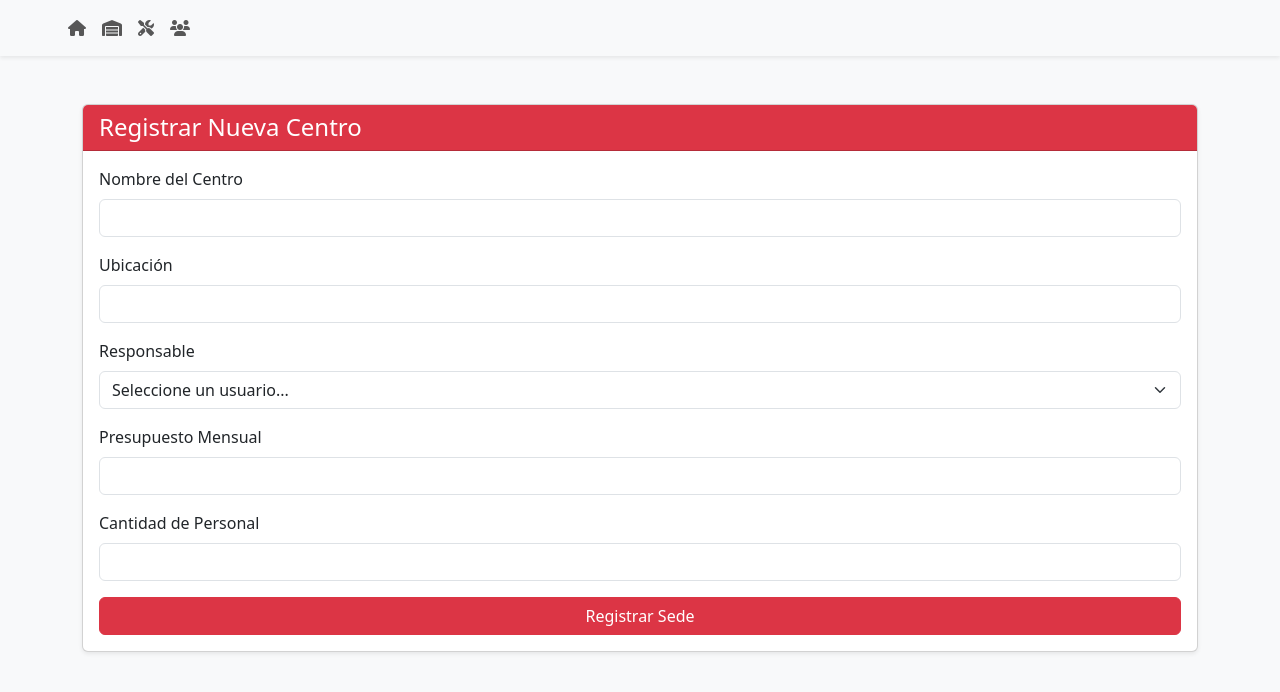
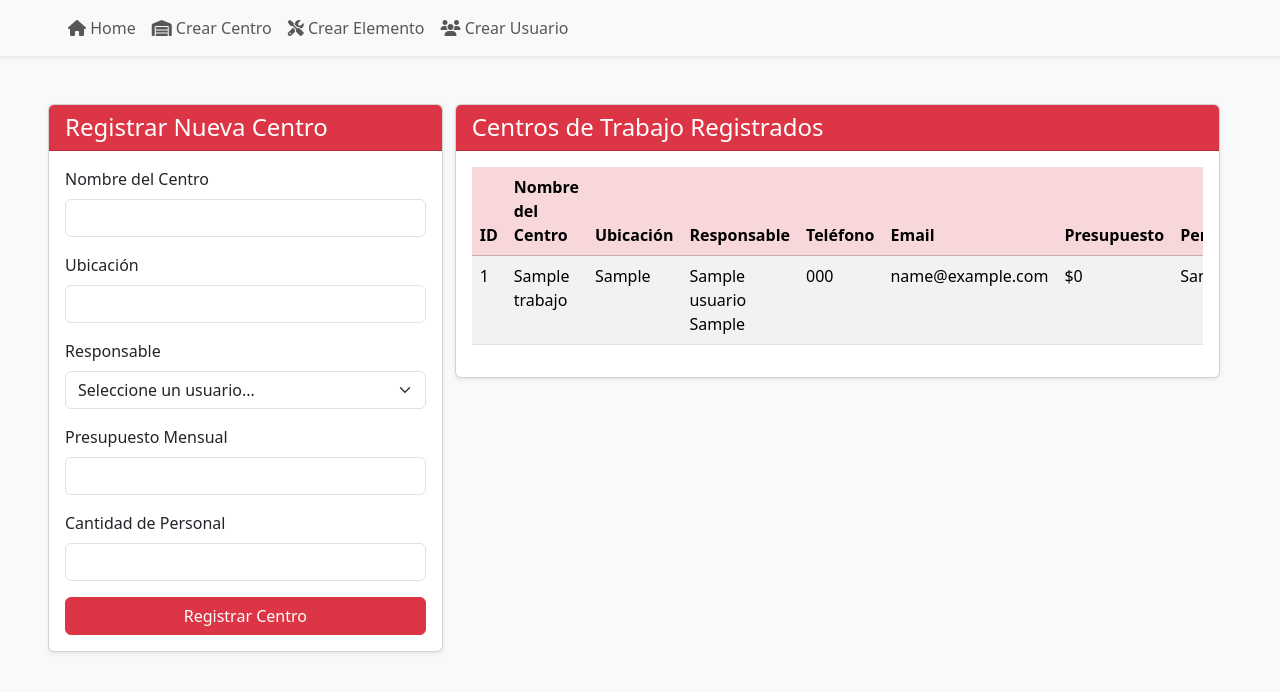
Before and after one commit to JuanSh13/inventario_securapp, a PHP site: page /centros_trabajo/crear_centro.php in a window 1280 px wide. Shown: the top 692 px of the page. Run offline with PHP 8.4, Linux system fonts and the light colour scheme; tables that the repository leaves empty or names only in its code hold one stand-in row (values such as "Sample post").

Commit message:
pre.1.0.0

```diff
--- a/centros_trabajo/centros.php
+++ b/centros_trabajo/centros.php
@@ -21,14 +21,14 @@
     // print_r($centros);
 ?>
 
-<div class="mt-5">
-    <div class="card shadow-sm">
+<section>
+    <article class="card shadow-sm">
         <div class="card-header bg-danger text-white">
             <h4 class="mb-0">Centros de Trabajo Registrados</h4>
         </div>
         <div class="card-body">
             <div class="table-responsive">
-                <table class="table table-striped table-hover align-middle">
+                <table class="table table-striped table-hover">
                     <thead class="table-danger">
                         <tr>
                             <th>ID</th>
@@ -67,5 +67,5 @@
                 </table>
             </div>
         </div>
-    </div>
-</div>
+    </article>
+</section>
--- a/centros_trabajo/crear_centro.php
+++ b/centros_trabajo/crear_centro.php
@@ -43,24 +43,28 @@
                 <li class="nav-item">
                     <a class="nav-link" href="../index.php">
                         <i class="fa-solid fa-house"></i>
+                        Home
                     </a>
                 </li>
                 <!-- Crear Centro -->
                 <li class="nav-item">
                     <a class="nav-link" href="../centros_trabajo/crear_centro.php">
                         <i class="fa-solid fa-warehouse"></i>
+                        Crear Centro
                     </a>
                 </li>
                 <!-- Crear Elemento de Inventario -->
                 <li class="nav-item">
                     <a class="nav-link" href="../inventario_principal/crear_elemento.php">
                         <i class="fa-solid fa-screwdriver-wrench"></i>
+                        Crear Elemento
                     </a>
                 </li>
                 <!-- Crear Usuario -->
                 <li class="nav-item">
                     <a class="nav-link" href="../usuarios/crear_usuario.php">
                         <i class="fa-solid fa-users"></i>
+                        Crear Usuario
                     </a>
                 </li>
             </ul>
@@ -68,24 +72,29 @@
         </div>
     </nav>
 
+    <!-- Main -->
+    <main class="mt-3">
+        <div class="row m-5">
             <!-- Formulario -->
-    <div class="container mt-5">
+            <section class="col-4 p-0">
                 <div class="card shadow-sm">
                     <div class="card-header bg-danger text-white">
                         <h4 class="mb-0">Registrar Nueva Centro</h4>
                     </div>
                     <div class="card-body">
+                        <!-- Form -->
                         <form method="post">
+                            <!-- Nombre del Centro -->
                             <div class="mb-3">
                                 <label for="nombre" class="form-label">Nombre del Centro</label>
                                 <input type="text" name="nombre" id="nombre" class="form-control" required>
                             </div>
-
+                            <!-- Ubicación -->
                             <div class="mb-3">
                                 <label for="ubicacion" class="form-label">Ubicación</label>
                                 <input type="text" name="ubicacion" id="ubicacion" class="form-control" required>
                             </div>
-
+                            <!-- Responsable -->
                             <div class="mb-3">
                                 <label for="id_responsable" class="form-label">Responsable</label>
                                 <select name="id_responsable" id="id_responsable" class="form-select" required>
@@ -95,21 +104,27 @@
                                     <?php endforeach; ?>
                                 </select>
                             </div>
-
+                            <!-- Presupuesto Mensual -->
                             <div class="mb-3">
                                 <label for="presupuesto" class="form-label">Presupuesto Mensual</label>
                                 <input type="number" name="presupuesto" id="presupuesto" class="form-control" step="1000" required>
                             </div>
-
+                            <!-- Cantidad de Personal -->
                             <div class="mb-3">
                                 <label for="personal" class="form-label">Cantidad de Personal</label>
                                 <input type="number" name="personal" id="personal" class="form-control" required>
                             </div>
-
-                    <button type="submit" class="btn btn-danger w-100">Registrar Sede</button>
+                            <!-- Registrar Centro -->
+                            <button type="submit" class="btn btn-danger w-100">Registrar Centro</button>
                         </form>
                     </div>
                 </div>
+            </section>
+
+            <section class="col-8 pl-2">
+                <?php require('centros.php'); ?>
+            </section>
         </div>
+    </main>
 </body>
 </html>
```
Also changed, not shown: index.php (+8 -0 lines), inventario_principal/crear_elemento.php (+16 -3 lines), inventario_principal/inventario.php (+4 -4 lines), usuarios/crear_usuario.php (+16 -3 lines), usuarios/usuarios.php (+4 -4 lines). Lines whose indentation alone changed are shown as unchanged.
